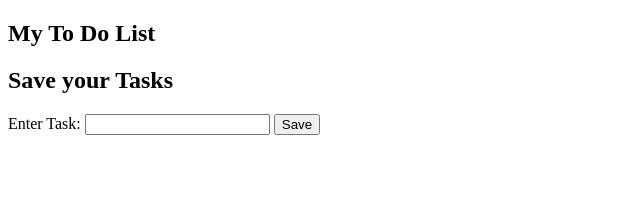
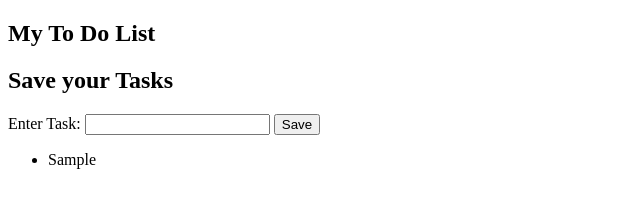
Before and after one commit to MFarhan32/Web-Development-Assignments, a plain HTML site: page practice/Event Binding - To Do List/index.html in a window 1280 px wide. Both pictures are taken after typing "Sample" into the empty fields and a click on the button "Save". Shown: the full height of the page, 0-640 px from the left. Drawn offline with Linux system fonts and the light colour scheme.

Commit message:
Adding tasks in To Do succeed

```diff
--- a/practice/Event Binding - To Do List/index.html
+++ b/practice/Event Binding - To Do List/index.html
@@ -20,7 +20,7 @@
         </form>
       </div>
       <div id="task-list-div">
-        <ul class="taskList"></ul>
+        <ul id="taskList"></ul>
       </div>
     </main>
     <script src="script.js"></script>
--- a/practice/Event Binding - To Do List/script.js
+++ b/practice/Event Binding - To Do List/script.js
@@ -14,7 +14,7 @@ function addTask(event){
 function renderTasks() {
 
     const ul=document.getElementById("taskList");
-
+ul.innerHTML = "";
 
     tasks.forEach((item) => {
         console.log(item)
@@ -23,5 +23,4 @@ function renderTasks() {
         console.log(li.textContent);
         ul.appendChild(li);
      })
-
-  };
+};
```
